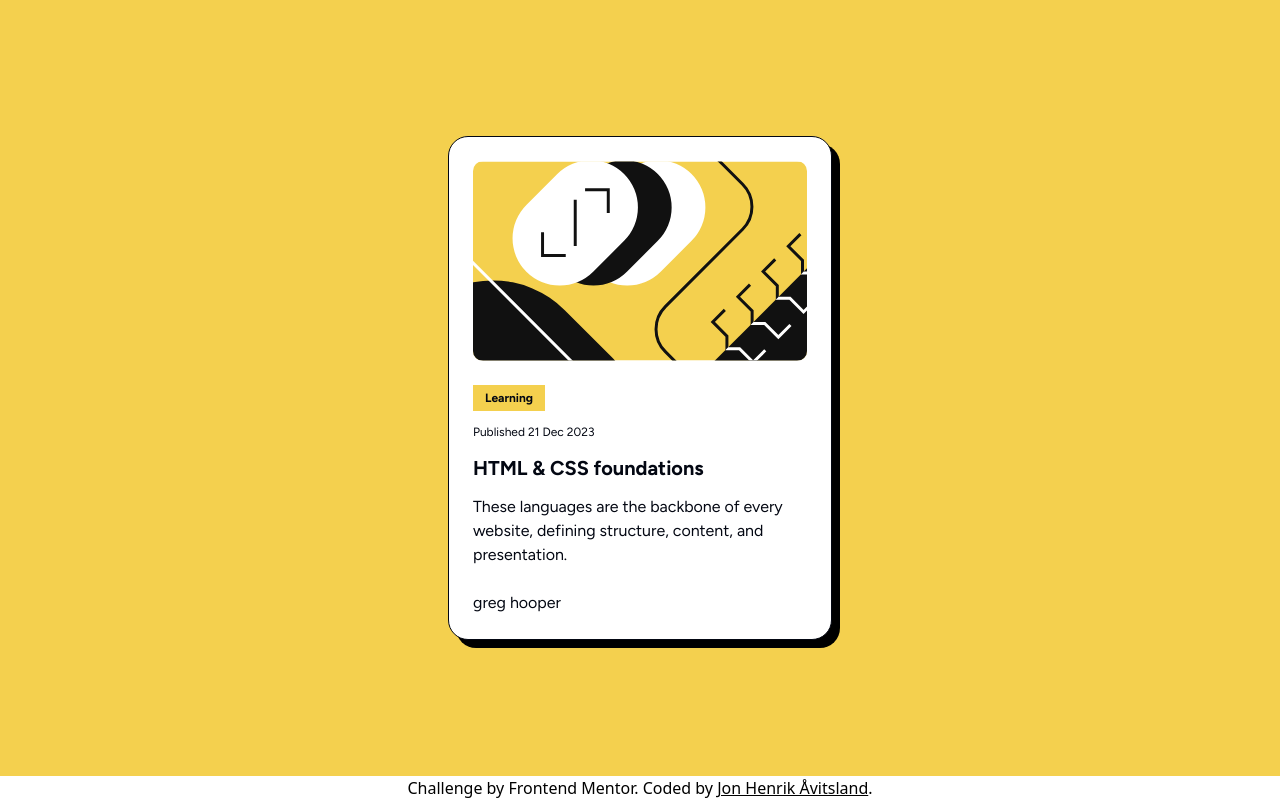
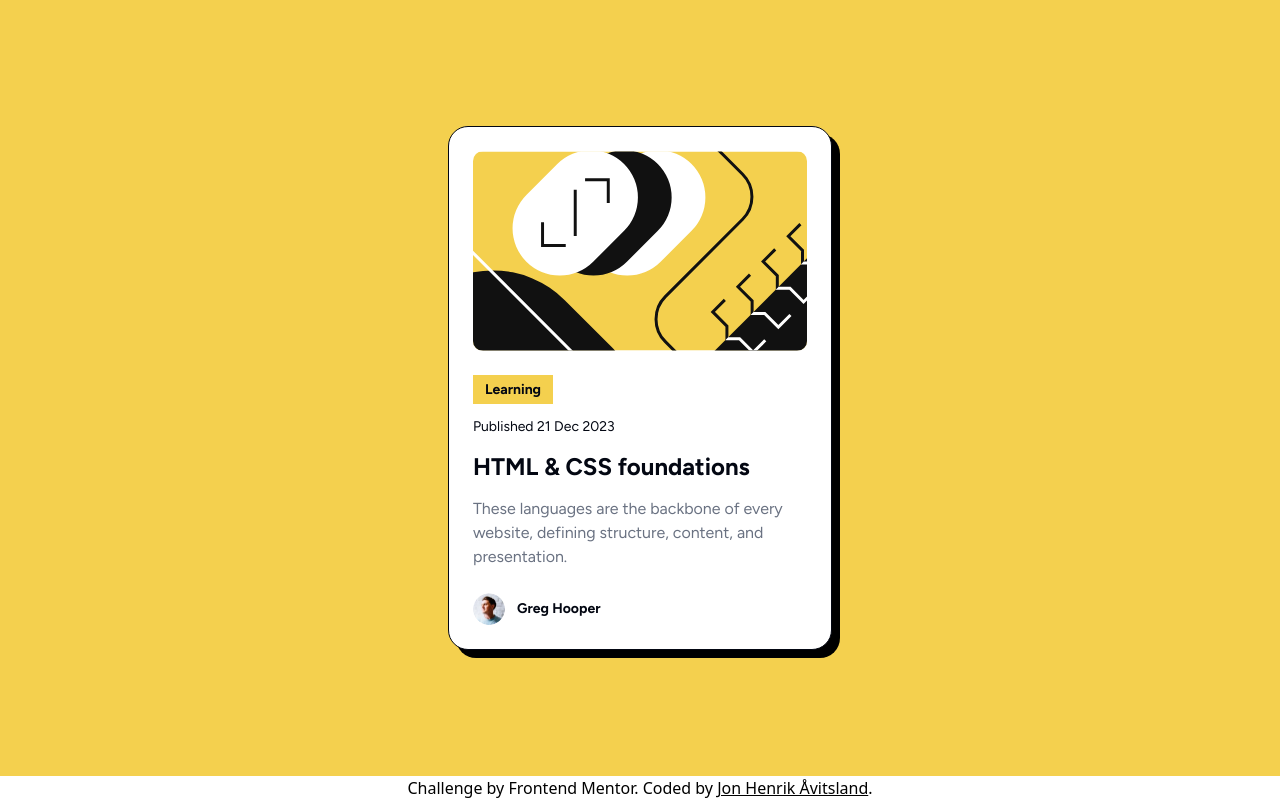
Before and after one commit to jonhenrikaavitsland/frontendmentor, a Next.js app: page /components/blog-preview-card in a window 1280 px wide. Built offline with nearby package versions, Linux system fonts and the light colour scheme.

Commit message:
final card styling

```diff
--- a/src/app/globals.css
+++ b/src/app/globals.css
@@ -1,6 +1,8 @@
 @import 'tailwindcss';
 
 @theme {
+  --breakpoint-xs: 23.4375rem;
+
   --radius-0.5xl: 0.625rem;
   --radius-2.5xl: 1.25rem;
 
--- a/src/components/BlogPreviewCard/index.jsx
+++ b/src/components/BlogPreviewCard/index.jsx
@@ -22,22 +22,30 @@ export default function BlogPreviewCard() {
         />
       </div>
       <section className='flex flex-col gap-3'>
-        <div className='capitalize bg-yellow-custom font-extrabold text-xs/normal px-3 py-1 w-min'>
+        <div className='capitalize bg-yellow-custom font-extrabold text-xs/normal px-3 py-1 w-min xs:text-sm/normal'>
           <span>learning</span>
         </div>
-        <p className='text-xs/normal capitalize'>
+        <p className='text-xs/normal capitalize xs:text-sm/normal'>
           published 21 dec 2023
         </p>
-        <h2 className='font-extrabold text-xl/normal'>
+        <h2 className='font-extrabold text-xl/normal xs:text-2xl/normal'>
           <span className='uppercase'>html & css</span> foundations
         </h2>
-        <p>
+        <p className='text-gray-500 text-sm/normal xs:text-base'>
           These languages are the backbone of every website,
           defining structure, content, and presentation.
         </p>
       </section>
-      <div>
-        <div></div>
+      <div className='flex gap-3 capitalize font-extrabold text-sm/normal items-center'>
+        <div>
+          <Image
+            src='/project/blog-preview-card/image-avatar.webp'
+            width={32}
+            height={32}
+            alt='the author'
+            className='rounded-full'
+          />
+        </div>
         <span>greg hooper</span>
       </div>
     </div>
```
